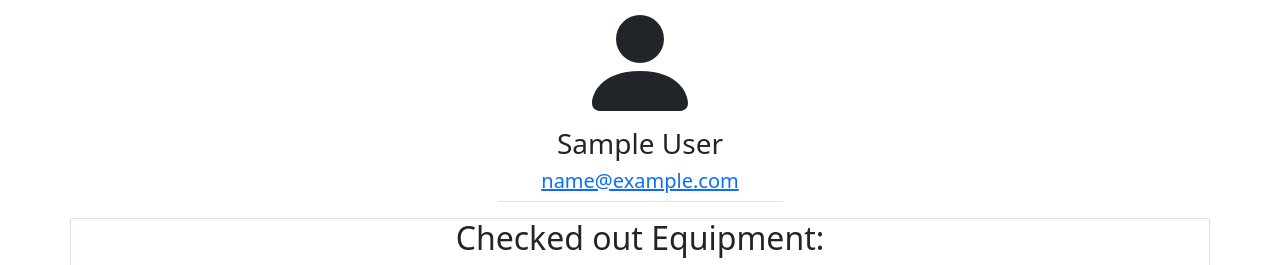
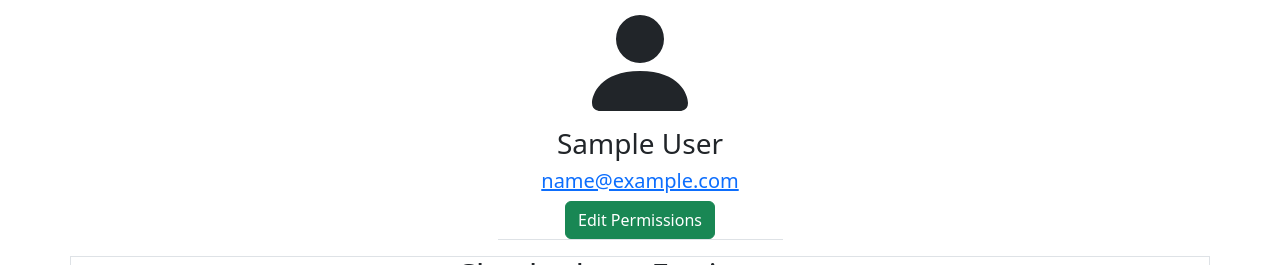
Before and after one commit to C0atRack/Django-Equipment-Management, a Django app: page /user/profile/1 in a window 1280 px wide. Shown: the part 352-617 px from the top of the page. Run offline with Django 4.2, Linux system fonts and the light colour scheme; a user stored in the database is signed in; tables that the repository leaves empty hold one stand-in row (values such as "Sample post"); grey boxes marked "Sample" are stand-in pictures; some libraries are stand-ins or nearby versions; grey boxes are pictures that could not be loaded.

Commit message:
Added a button on each profile page to edit permissions

```diff
--- a/equipment_app/models.py
+++ b/equipment_app/models.py
@@ -11,6 +11,8 @@ class Employee(models.Model):
     def get_absolute_url(self):
         return reverse("profile", kwargs={"pk": self.pk})
 
+    def get_perm_url(self):
+        return reverse("update-perms", kwargs={"pk": self.pk})
 
 
 class EquipmentModel(models.Model):
--- a/equipment_app/templates/equipment_app/employee_detail.html
+++ b/equipment_app/templates/equipment_app/employee_detail.html
@@ -11,8 +11,12 @@
             </svg>
             <h3 class="text-center">{{employee_user.first_name}} {{employee_user.last_name}}</h3>
             <h5 class="text-center text-break"><a href="mailto:{{employee_user.email}}">{{employee_user.email}}</a></h5>
+            {%if perms.equipment_app.can_edit %}
+            <a href="{{object.get_perm_url}}" class="btn btn-success">Edit Permissions</a>
+            {%endif%}
         </div>
     </div>
+    {%if aff_equipment.count != 0%}
     <div class="row justify-content-center border-top border-end border-start ">
         <div class="col-lg text-center ">
             <h2>Checked out Equipment:</h2>
@@ -55,5 +59,6 @@
             </div>
         </div>
     </div>
+    {%endif%}
 </div>
 {%endblock%}
```
